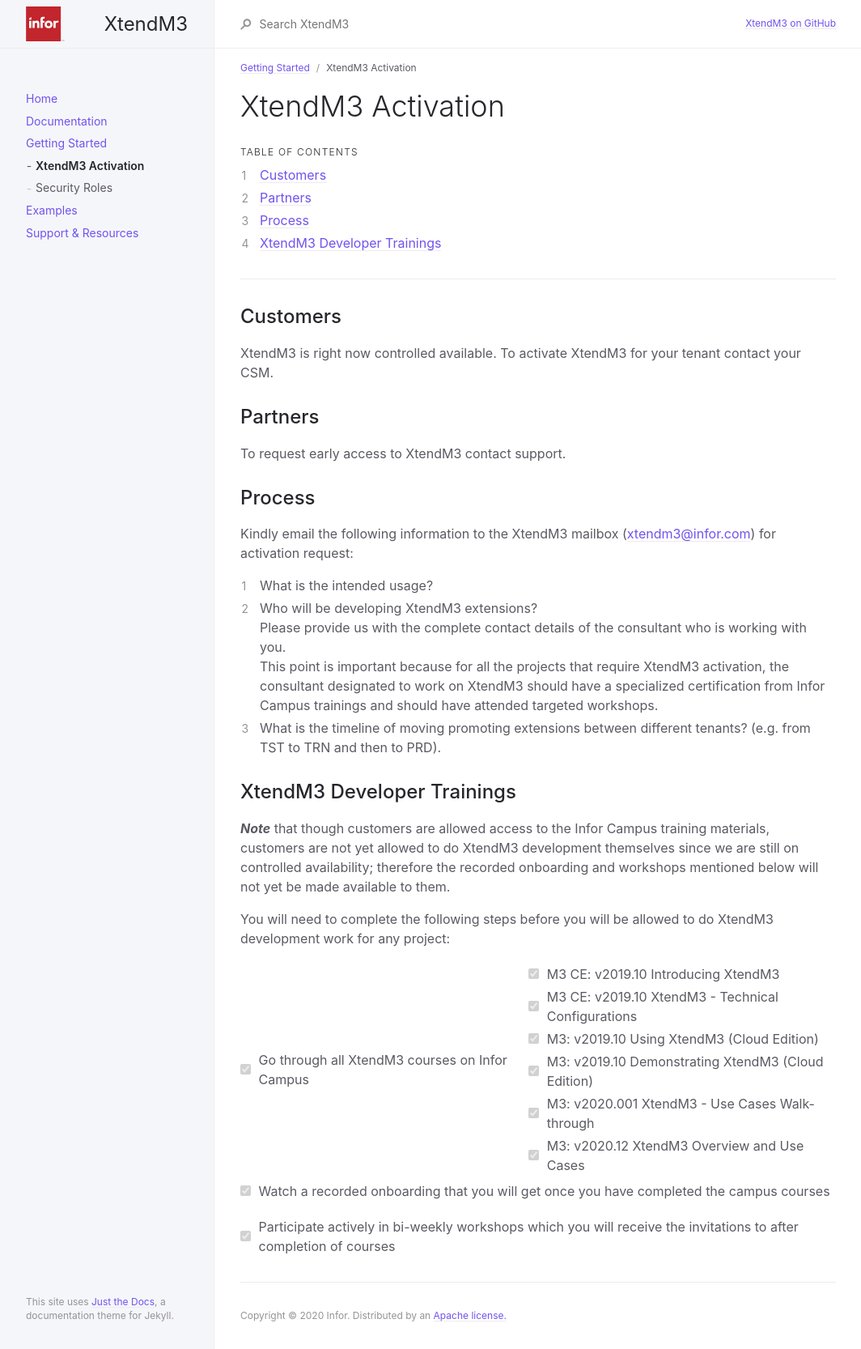
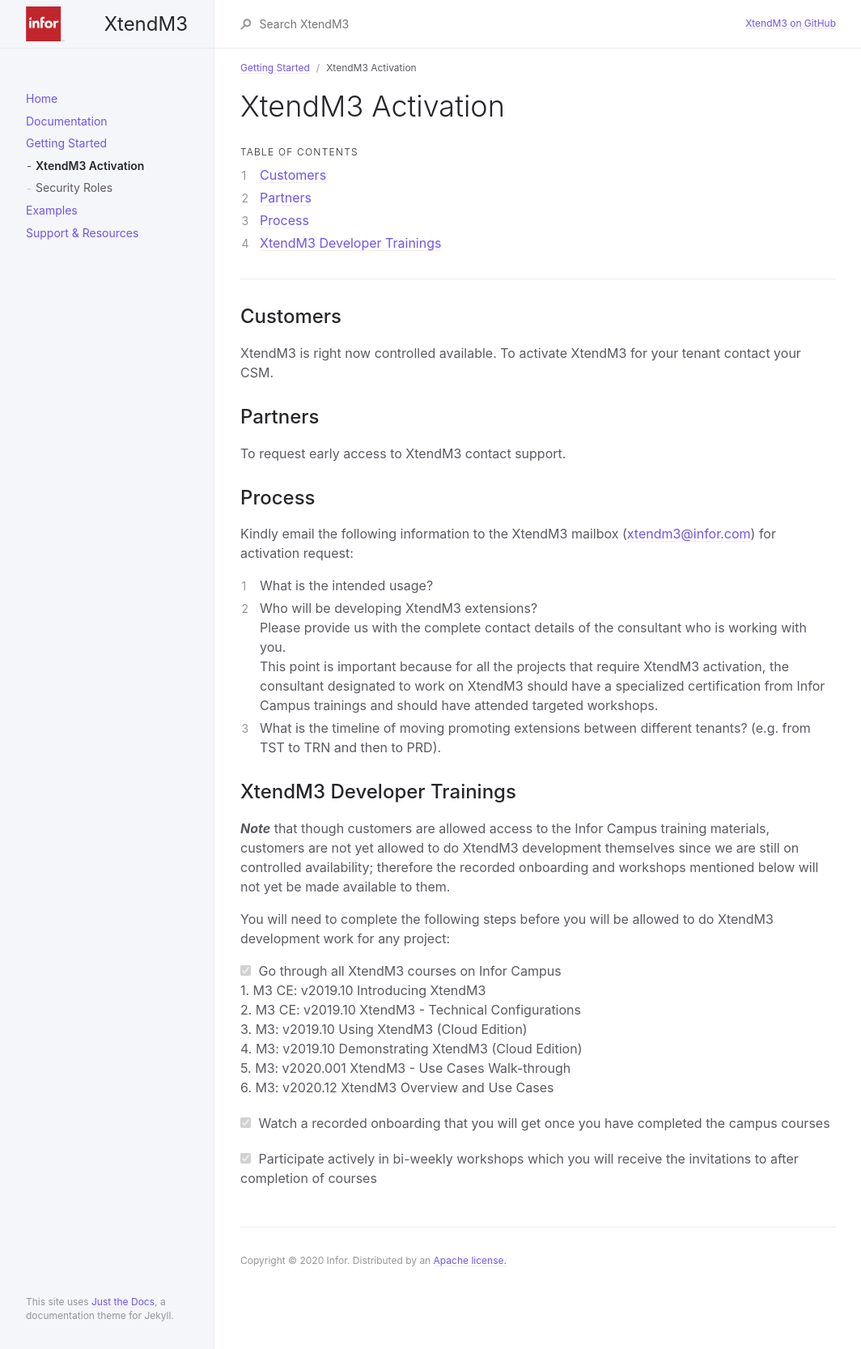
Before and after one commit to infor-cloud/xtendm3, a Jekyll site: the page built from docs/getting-started/xtendm3-activation.md, in a window 1280 px wide. Shown: the whole page at 81% size, without its empty margins (107-1171 px from the left). Built offline with Jekyll 4.4.1, drawn with Linux system fonts in a browser that asks for light colours.

Commit message:
Updated xtendm3-activation.md

```diff
--- a/docs/getting-started/xtendm3-activation.md
+++ b/docs/getting-started/xtendm3-activation.md
@@ -29,7 +29,7 @@ Kindly email the following information to the XtendM3 mailbox ([xtendm3@infor.co
 2. Who will be developing XtendM3 extensions?
 Please provide us with the complete contact details of the consultant who is working with you.
 This point is important because for all the projects that require XtendM3 activation, the consultant designated to work on XtendM3 should have a specialized certification from Infor Campus trainings and should have attended targeted workshops.
-3.	What is the timeline of moving promoting extensions between different tenants? (e.g. from TST to TRN and then to PRD).
+3. What is the timeline of moving promoting extensions between different tenants? (e.g. from TST to TRN and then to PRD).
 
 ## XtendM3 Developer Trainings
 ***Note*** that though customers are allowed access to the Infor Campus training materials, customers are not yet allowed to do XtendM3 development themselves since we are still on controlled availability; therefore the recorded onboarding and workshops mentioned below will not yet be made available to them.
@@ -37,12 +37,12 @@ This point is important because for all the projects that require XtendM3 activa
 You will need to complete the following steps before you will be allowed to do XtendM3 development work for any project:
 
 - [x] Go through all XtendM3 courses on Infor Campus
-     - [x] M3 CE: v2019.10 Introducing XtendM3
-     - [x] M3 CE: v2019.10 XtendM3 - Technical Configurations
-     - [x] M3: v2019.10 Using XtendM3 (Cloud Edition)
-     - [x] M3: v2019.10 Demonstrating XtendM3 (Cloud Edition)
-     - [x] M3: v2020.001 XtendM3 - Use Cases Walk-through
-     - [x] M3: v2020.12 XtendM3 Overview and Use Cases
+      1. M3 CE: v2019.10 Introducing XtendM3
+      2. M3 CE: v2019.10 XtendM3 - Technical Configurations
+      3. M3: v2019.10 Using XtendM3 (Cloud Edition)
+      4. M3: v2019.10 Demonstrating XtendM3 (Cloud Edition)
+      5. M3: v2020.001 XtendM3 - Use Cases Walk-through
+      6. M3: v2020.12 XtendM3 Overview and Use Cases
 
 
 - [x] Watch a recorded onboarding that you will get once you have completed the campus courses
```
